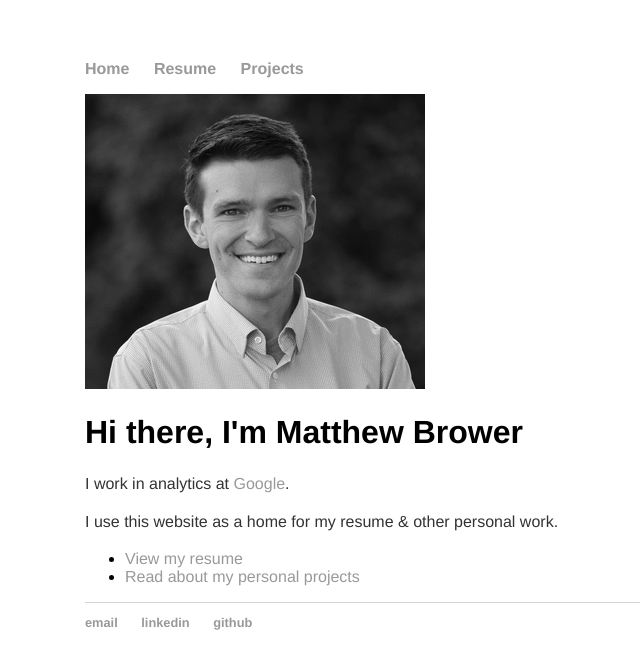
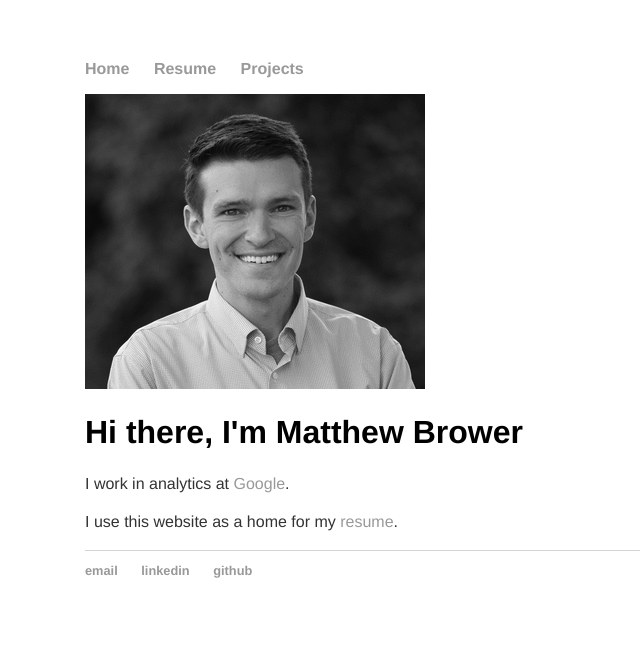
Before and after one commit to MatthewBrower/matthewbrower.github.io, a Jekyll site: the page built from index.html, in a window 1280 px wide. Shown: the top 669 px of the page, without its empty margins (107-747 px from the left). Built offline with Jekyll 4.4.1, drawn with Linux system fonts in a browser that asks for light colours.

Commit message:
Update index.html

```diff
--- a/index.html
+++ b/index.html
@@ -9,13 +9,8 @@ title: Matthew Brower
 
     <p>I work in analytics at <a href="https://www.google.com/">Google</a>.</p>
 
-	<p>I use this website as a home for my resume &amp; other personal work.</p>
+	<p>I use this website as a home for my <a href="/resume">resume</a>.</p>
 
 <!--<h3> -->
-		<ul>
-			<!--<li><a href="/about">Learn about me</a></li>-->
-			<li><a href="/resume">View my resume</a></li>
-			<li><a href="/blog">Read about my personal projects</a></li>
-		</ul>
 <!--	</h3> -->
 </div><!-- /.blurb -->
```
